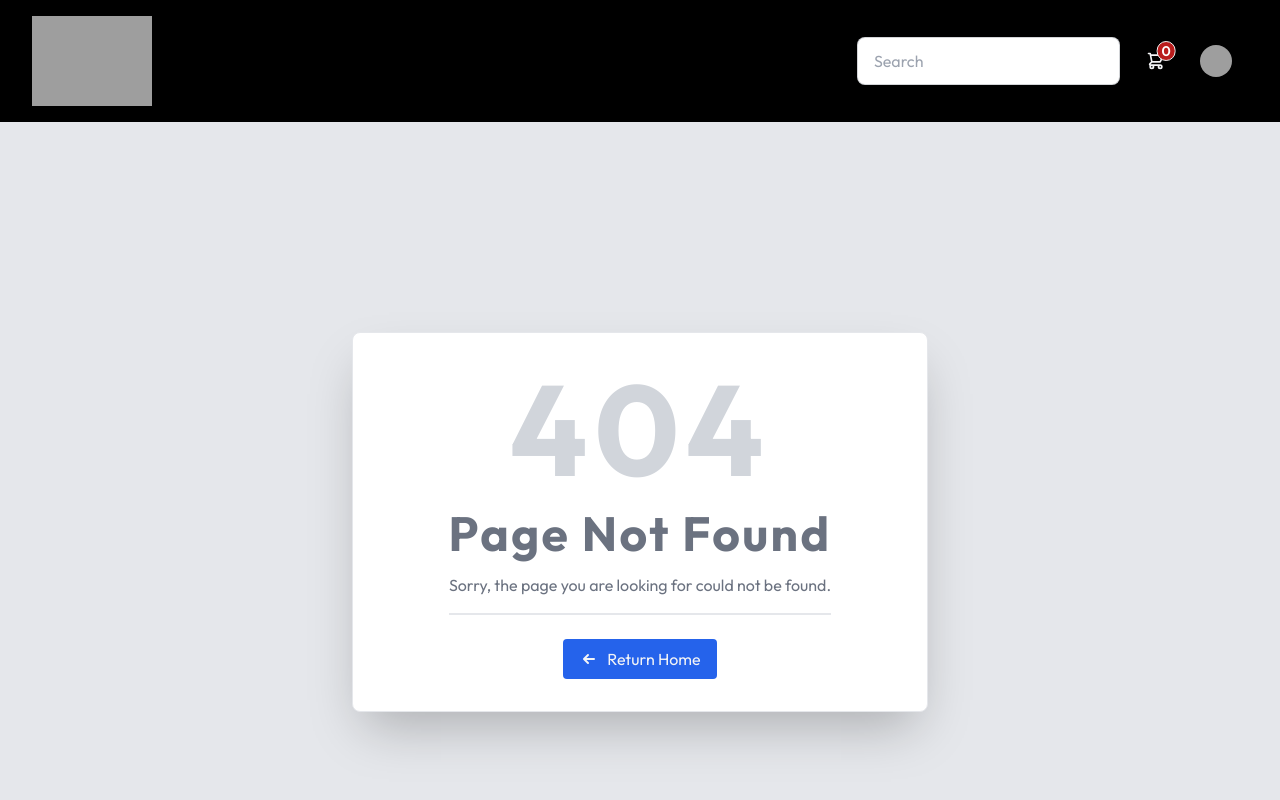
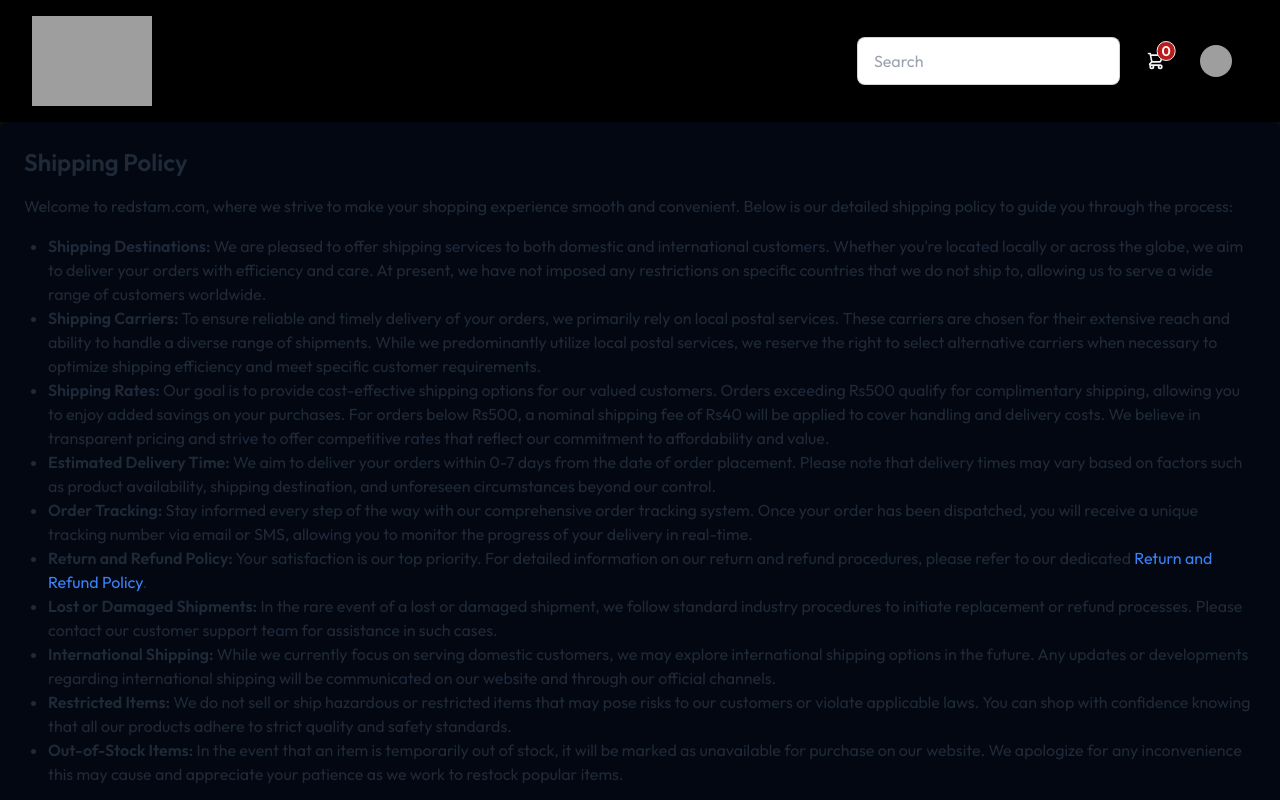
Before and after one commit to miknivin/redstam-001, a React (Create React App) app in the folder frontend/: page /shipping_and_delivery in a window 1280 px wide. Shown: the top 800 px of the page. Built offline with nearby package versions, Linux system fonts and the light colour scheme; no server answers; grey boxes are pictures that could not be loaded.

Commit message:
added-shipping-policy

```diff
--- a/frontend/src/App.jsx
+++ b/frontend/src/App.jsx
@@ -20,6 +20,7 @@ import Terms from "./Components/t&c/Terms";
 import PrivacyPolicy from "./Components/privacy/PrivacyPolicy";
 import Refund from "./Components/t&c/Refund";
 import About from "./Components/Layouts/About";
+import ShippingPolicy from "./Components/privacy/ShippingPolicy";
 
 class ErrorBoundary extends Component {
   constructor(props) {
@@ -97,6 +98,7 @@ function App() {
               <Route path="/terms_and_conditions" element={<Terms />}></Route>
               <Route path="/privacy_policy" element={<PrivacyPolicy />}></Route>
               <Route path="/return_and_refund" element={<Refund />}></Route>
+              <Route path="/shipping_and_delivery" element={<ShippingPolicy />}></Route>
               <Route path="*" element={<PageNotFound />}></Route>
             </Routes>
           </ErrorBoundary>
--- a/frontend/src/Components/Home.jsx
+++ b/frontend/src/Components/Home.jsx
@@ -58,7 +58,7 @@ function Home() {
           {/* {!keyword && <Categories />} */}
         </section>
         {/* all products section */}
-        <section id="products" className="bg-gray-900">
+        <section id="products" className="bg-gray-950">
           <div className="text-center">
             {/* <h1 className="text-5xl font-bold py-5 text-base-300">
               {keyword
--- a/frontend/src/Components/Layouts/AboutHome.jsx
+++ b/frontend/src/Components/Layouts/AboutHome.jsx
@@ -18,7 +18,7 @@ const AboutHome = () => {
         </p>
         <Link
           to="about"
-          className="btn bg-red-600 hover:bg-red-400 mx-auto  mt-5 text-white"
+          className="btn bg-red-600 hover:bg-red-400 mx-auto  my-8 text-white"
         >
           Know More
         </Link>
--- a/frontend/src/Components/Layouts/Footer.jsx
+++ b/frontend/src/Components/Layouts/Footer.jsx
@@ -41,6 +41,9 @@ function Footer() {
           <Link to="/return_and_refund" className="link link-hover">
             Return & Refund policy
           </Link>
+          <Link to="/shipping_and_delivery" className="link link-hover">
+            Shipping & Delivery
+          </Link>
         </nav>
         <nav>
           <h6 className="footer-title">Contact</h6>
--- a/frontend/src/Components/Layouts/Header.jsx
+++ b/frontend/src/Components/Layouts/Header.jsx
@@ -13,7 +13,7 @@ function Header() {
   const { user } = useSelector((state) => state.auth);
   const { cartItems } = useSelector((state) => state.cart);
 
-  const [logout,{isSuccess, error }] = useLazyLogoutQuery();
+  const [logout, { isSuccess, error }] = useLazyLogoutQuery();
 
   const [showDropDown, setShowDropDown] = useState(false);
 
--- a/frontend/src/Components/privacy/PrivacyPolicy.jsx
+++ b/frontend/src/Components/privacy/PrivacyPolicy.jsx
@@ -6,7 +6,7 @@ const PrivacyPolicy = () => {
   }, []);
   return (
     <>
-      <div className=" p-10">
+      <div className=" p-10 bg-gray-950">
         <h2 className=" text-3xl">Privacy Policy</h2>
         <p>Last updated: {/* */}22 March 2024</p>
         <p>
@@ -20,15 +20,15 @@ const PrivacyPolicy = () => {
           the Service, You agree to the collection and use of information in
           accordance with this Privacy Policy.
         </p>
-        <h2 className="subHeadPvcH2">Interpretation and Definitions</h2>
-        <h3 className="subHeadPvc">Interpretation</h3>
+        <h2 className="text-3xl ">Interpretation and Definitions</h2>
+        <h3 className="text-2xl">Interpretation</h3>
         <p>
           The words of which the initial letter is capitalized have meanings
           defined under the following conditions. The following definitions
           shall have the same meaning regardless of whether they appear in
           singular or in plural.
         </p>
-        <h3>Definitions</h3>
+        <h3 className="text-2xl">Definitions</h3>
         <p>For the purposes of this Privacy Policy:</p>
         <ul>
           <li>
@@ -123,11 +123,11 @@ const PrivacyPolicy = () => {
             </p>
           </li>
         </ul>
-        <h2 className="subHeadPvcH2 py-4">
+        <h2 className="text-3xl py-4">
           Collecting and Using Your Personal Data
         </h2>
-        <h3 className="subHeadPvc py-2">Types of Data Collected</h3>
-        <h3 className="subHeadPvc py-2">Personal Data</h3>
+        <h3 className="text-2xl py-2">Types of Data Collected</h3>
+        <h3 className="text-xl py-2">Personal Data</h3>
         <p>
           While using Our Service, We may ask You to provide Us with certain
           personally identifiable information that can be used to contact or
@@ -151,7 +151,7 @@ const PrivacyPolicy = () => {
             <p>Usage Data</p>
           </li>
         </ul>
-        <h3>Usage Data</h3>
+        <h3 className="text-2xl">Usage Data</h3>
         <p>Usage Data is collected automatically when using the Service.</p>
         <p>
           Usage Data may include information such as Your Device's Internet
--- /dev/null
+++ b/frontend/src/Components/privacy/ShippingPolicy.jsx
@@ -0,0 +1,112 @@
+import React, { useEffect } from "react";
+
+const ShippingPolicy = () => {
+  useEffect(() => {
+    window.scrollTo(0, 0); // Scroll to the top of the page when the component mounts
+  }, []);
+  return (
+    <div>
+      <div className="bg-gray-950 p-6 rounded-lg shadow-md">
+        <h2 className="text-2xl font-semibold mb-4">Shipping Policy</h2>
+        <p className="mb-4">
+          Welcome to redstam.com, where we strive to make your shopping
+          experience smooth and convenient. Below is our detailed shipping
+          policy to guide you through the process:
+        </p>
+        <ul className="list-disc pl-6 mb-6">
+          <li>
+            <span className="font-semibold">Shipping Destinations:</span> We are
+            pleased to offer shipping services to both domestic and
+            international customers. Whether you're located locally or across
+            the globe, we aim to deliver your orders with efficiency and care.
+            At present, we have not imposed any restrictions on specific
+            countries that we do not ship to, allowing us to serve a wide range
+            of customers worldwide.
+          </li>
+          <li>
+            <span className="font-semibold">Shipping Carriers:</span> To ensure
+            reliable and timely delivery of your orders, we primarily rely on
+            local postal services. These carriers are chosen for their extensive
+            reach and ability to handle a diverse range of shipments. While we
+            predominantly utilize local postal services, we reserve the right to
+            select alternative carriers when necessary to optimize shipping
+            efficiency and meet specific customer requirements.
+          </li>
+          <li>
+            <span className="font-semibold">Shipping Rates:</span> Our goal is
+            to provide cost-effective shipping options for our valued customers.
+            Orders exceeding Rs500 qualify for complimentary shipping, allowing
+            you to enjoy added savings on your purchases. For orders below
+            Rs500, a nominal shipping fee of Rs40 will be applied to cover
+            handling and delivery costs. We believe in transparent pricing and
+            strive to offer competitive rates that reflect our commitment to
+            affordability and value.
+          </li>
+          <li>
+            <span className="font-semibold">Estimated Delivery Time:</span> We
+            aim to deliver your orders within 0-7 days from the date of order
+            placement. Please note that delivery times may vary based on factors
+            such as product availability, shipping destination, and unforeseen
+            circumstances beyond our control.
+          </li>
+          <li>
+            <span className="font-semibold">Order Tracking:</span> Stay informed
+            every step of the way with our comprehensive order tracking system.
+            Once your order has been dispatched, you will receive a unique
+            tracking number via email or SMS, allowing you to monitor the
+            progress of your delivery in real-time.
+          </li>
+          <li>
+            <span className="font-semibold">Return and Refund Policy:</span>{" "}
+            Your satisfaction is our top priority. For detailed information on
+            our return and refund procedures, please refer to our dedicated{" "}
+            <a
+              href="https://www.redstam.com/return_and_refund"
+              className="text-blue-500 hover:underline"
+            >
+              Return and Refund Policy
+            </a>
+            .
+          </li>
+          <li>
+            <span className="font-semibold">Lost or Damaged Shipments:</span> In
+            the rare event of a lost or damaged shipment, we follow standard
+            industry procedures to initiate replacement or refund processes.
+            Please contact our customer support team for assistance in such
+            cases.
+          </li>
+          <li>
+            <span className="font-semibold">International Shipping:</span> While
+            we currently focus on serving domestic customers, we may explore
+            international shipping options in the future. Any updates or
+            developments regarding international shipping will be communicated
+            on our website and through our official channels.
+          </li>
+          <li>
+            <span className="font-semibold">Restricted Items:</span> We do not
+            sell or ship hazardous or restricted items that may pose risks to
+            our customers or violate applicable laws. You can shop with
+            confidence knowing that all our products adhere to strict quality
+            and safety standards.
+          </li>
+          <li>
+            <span className="font-semibold">Out-of-Stock Items:</span> In the
+            event that an item is temporarily out of stock, it will be marked as
+            unavailable for purchase on our website. We apologize for any
+            inconvenience this may cause and appreciate your patience as we work
+            to restock popular items.
+          </li>
+        </ul>
+        <p>
+          Thank you for choosing redstam.com for your shopping needs. If you
+          have any further questions or require assistance, please don't
+          hesitate to reach out to our dedicated customer support team. We are
+          here to assist you and ensure your shopping experience with us exceeds
+          your expectations.
+        </p>
+      </div>
+    </div>
+  );
+};
+
+export default ShippingPolicy;
--- a/frontend/src/Components/products/ProductItem.jsx
+++ b/frontend/src/Components/products/ProductItem.jsx
@@ -35,7 +35,7 @@ function ProductItem({ product }) {
           <h1 className="max-w-2xl mb-4 text-4xl font-light tracking-tight leading-none text-gray-100 md:text-5xl xl:text-6xl dark:text-white">
             {product.name}
           </h1>
-          <p className="max-w-2xl mb-6 font-light text-gray-500 lg:mb-8 md:text-lg lg:text-xl dark:text-gray-400">
+          <p className="max-w-2xl mb-6 font-light text-gray-500 lg:mb-8 md:text-lg lg:text-xl dark:text-gray-400 line-clamp-[8]">
             {product.description}
           </p>
           <div className="card-body items-start p-0 my-3">
--- a/frontend/src/Components/t&c/Terms.jsx
+++ b/frontend/src/Components/t&c/Terms.jsx
@@ -5,7 +5,7 @@ const Terms = () => {
     window.scrollTo(0, 0); // Scroll to the top of the page when the component mounts
   }, []);
   return (
-    <div className="p-8 ">
+    <div className="p-8 bg-gray-950">
       <>
         <h2 className="text-4xl py-3">Terms and Conditions</h2>
         <p>
```
Also changed, not shown: frontend/src/Components/auth/PhAuth.jsx (+8 -4 lines), frontend/src/Components/cart/Cart.jsx (line endings or trailing spaces), 11 other files (tests, documents, lock files or other folders).
